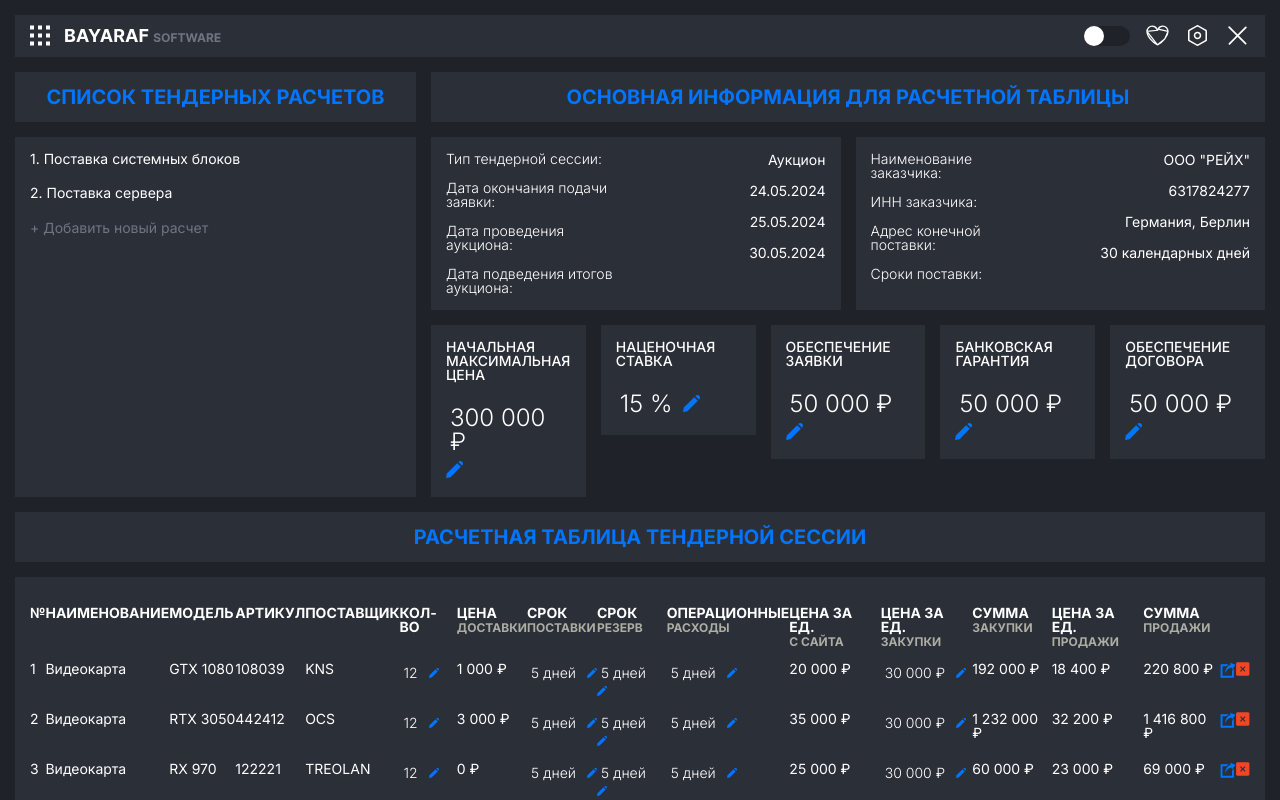
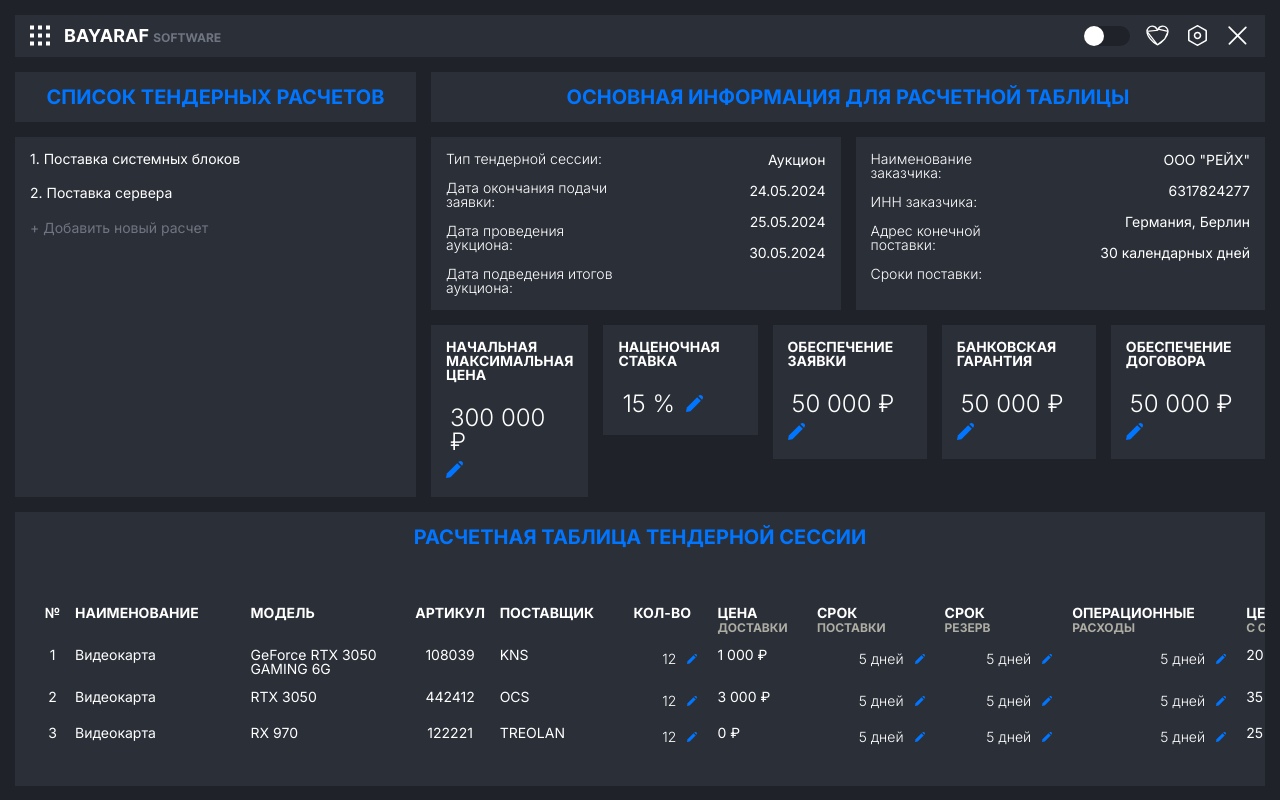
Before and after one commit to oliceglad/bayaraf-front, a React (Vite) app: page /main in a window 1280 px wide. Shown: the top 800 px of the page. Built offline with nearby package versions, Linux system fonts and the light colour scheme.

Commit message:
changed table

```diff
--- a/src/components/InfoCard/InfoCard.module.scss
+++ b/src/components/InfoCard/InfoCard.module.scss
@@ -7,7 +7,7 @@
 
   &__title {
     font-size: 14px;
-    font-weight: 500;
+    font-weight: bold;
     margin-bottom: 20px;
   }
 
--- a/src/components/TableOfCalc/TableOfCalc.module.scss
+++ b/src/components/TableOfCalc/TableOfCalc.module.scss
@@ -1,10 +1,12 @@
 @import "../../utils/varialables.scss";
 .container {
   min-height: 224px;
+  overflow: scroll;
 }
 
 .tableOfCalc {
   width: 100%;
+  width: 1920px;
   margin-top: 15px;
   padding: 15px;
   font-size: 14px;
@@ -33,3 +35,8 @@
     }
   }
 }
+
+.editableInfoCol {
+  text-align: right !important;
+  padding-right: 20px;
+}
--- a/src/components/TableOfCalc/tableOfCalc.jsx
+++ b/src/components/TableOfCalc/tableOfCalc.jsx
@@ -12,10 +12,10 @@ export const TableOfCalc = ({ theme }) => {
       <table className={s.tableOfCalc}>
         <thead>
           <tr>
-            <th>№</th>
+            <th style={{ width: "45px", textAlign: "center" }}>№</th>
             <th>НАИМЕНОВАНИЕ</th>
-            <th>МОДЕЛЬ</th>
-            <th>АРТИКУЛ</th>
+            <th style={{ width: "150px" }}>МОДЕЛЬ</th>
+            <th style={{textAlign: "center"}}>АРТИКУЛ</th>
             <th>ПОСТАВЩИК</th>
             <th>КОЛ-ВО</th>
             <th>
@@ -23,7 +23,7 @@ export const TableOfCalc = ({ theme }) => {
               <br />
               <span>ДОСТАВКИ</span>
             </th>
-            <th>
+            <th >
               СРОК <br /> <span>ПОСТАВКИ</span>
             </th>
             <th>
@@ -53,12 +53,12 @@ export const TableOfCalc = ({ theme }) => {
         </thead>
         <tbody>
           <tr>
-            <td>1</td>
+            <td style={{textAlign: "center" }}>1</td>
             <td>Видеокарта</td>
-            <td>GTX 1080</td>
-            <td>108039</td>
+            <td>GeForce RTX 3050 GAMING 6G</td>
+            <td style={{ textAlign: "center" }}>108039</td>
             <td>KNS</td>
-            <td>
+            <td className={s.editableInfoCol}>
               <EditableInfo
                 info={count}
                 setInfo={setCount}
@@ -67,7 +67,7 @@ export const TableOfCalc = ({ theme }) => {
               />
             </td>
             <td>1 000 ₽</td>
-            <td>
+            <td className={s.editableInfoCol}>
               <EditableInfo
                 info={time}
                 setInfo={setTime}
@@ -75,7 +75,7 @@ export const TableOfCalc = ({ theme }) => {
                 theme={theme}
               />
             </td>
-            <td>
+            <td className={s.editableInfoCol}>
               <EditableInfo
                 info={time}
                 setInfo={setTime}
@@ -83,7 +83,7 @@ export const TableOfCalc = ({ theme }) => {
                 theme={theme}
               />
             </td>
-            <td>
+            <td className={s.editableInfoCol}>
               <EditableInfo
                 info={time}
                 setInfo={setTime}
@@ -92,7 +92,7 @@ export const TableOfCalc = ({ theme }) => {
               />
             </td>
             <td>20 000 ₽</td>
-            <td>
+            <td className={s.editableInfoCol}>
               <EditableInfo
                 info={price}
                 setInfo={setPrice}
@@ -145,12 +145,12 @@ export const TableOfCalc = ({ theme }) => {
             </td>
           </tr>
           <tr>
-            <td>2</td>
+            <td style={{textAlign: "center" }}>2</td>
             <td>Видеокарта</td>
             <td>RTX 3050</td>
-            <td>442412</td>
+            <td style={{ textAlign: "center" }}>442412</td>
             <td>OCS</td>
-            <td>
+            <td className={s.editableInfoCol}>
               <EditableInfo
                 info={count}
                 setInfo={setCount}
@@ -159,7 +159,7 @@ export const TableOfCalc = ({ theme }) => {
               />
             </td>
             <td>3 000 ₽</td>
-            <td>
+            <td className={s.editableInfoCol}>
               <EditableInfo
                 info={time}
                 setInfo={setTime}
@@ -167,7 +167,7 @@ export const TableOfCalc = ({ theme }) => {
                 theme={theme}
               />
             </td>
-            <td>
+            <td className={s.editableInfoCol}>
               <EditableInfo
                 info={time}
                 setInfo={setTime}
@@ -175,7 +175,7 @@ export const TableOfCalc = ({ theme }) => {
                 theme={theme}
               />
             </td>
-            <td>
+            <td className={s.editableInfoCol}>
               <EditableInfo
                 info={time}
                 setInfo={setTime}
@@ -184,7 +184,7 @@ export const TableOfCalc = ({ theme }) => {
               />
             </td>
             <td>35 000 ₽</td>
-            <td>
+            <td className={s.editableInfoCol}>
               <EditableInfo
                 info={price}
                 setInfo={setPrice}
@@ -237,12 +237,12 @@ export const TableOfCalc = ({ theme }) => {
             </td>
           </tr>
           <tr>
-            <td>3</td>
+            <td style={{textAlign: "center" }}>3</td>
             <td>Видеокарта</td>
             <td>RX 970</td>
-            <td>122221</td>
+            <td style={{ textAlign: "center" }}>122221</td>
             <td>TREOLAN</td>
-            <td>
+            <td className={s.editableInfoCol}>
               <EditableInfo
                 info={count}
                 setInfo={setCount}
@@ -251,7 +251,7 @@ export const TableOfCalc = ({ theme }) => {
               />
             </td>
             <td>0 ₽</td>
-            <td>
+            <td className={s.editableInfoCol}>
               <EditableInfo
                 info={time}
                 setInfo={setTime}
@@ -259,7 +259,7 @@ export const TableOfCalc = ({ theme }) => {
                 theme={theme}
               />
             </td>
-            <td>
+            <td className={s.editableInfoCol}>
               <EditableInfo
                 info={time}
                 setInfo={setTime}
@@ -267,7 +267,7 @@ export const TableOfCalc = ({ theme }) => {
                 theme={theme}
               />
             </td>
-            <td>
+            <td className={s.editableInfoCol}>
               <EditableInfo
                 info={time}
                 setInfo={setTime}
@@ -276,7 +276,7 @@ export const TableOfCalc = ({ theme }) => {
               />
             </td>
             <td>25 000 ₽</td>
-            <td>
+            <td className={s.editableInfoCol}>
               <EditableInfo
                 info={price}
                 setInfo={setPrice}
```
Also changed, not shown: src/pages/MainPage.jsx (+29 -9 lines).
